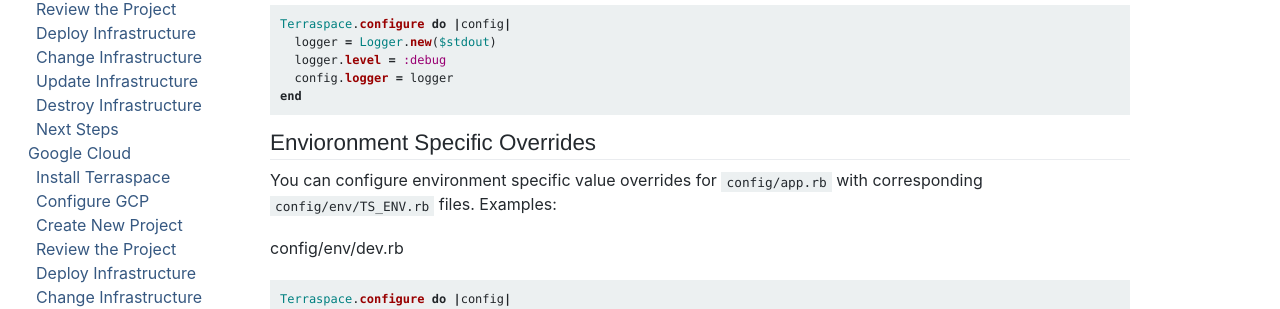
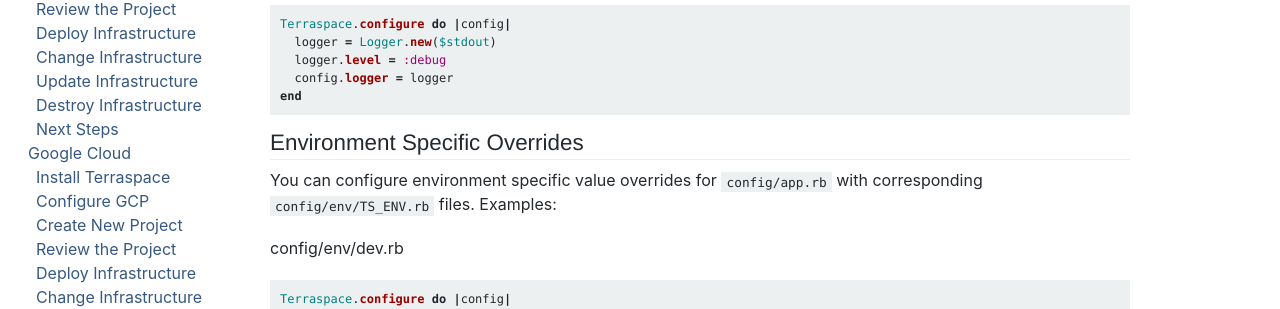
Before and after one commit to boltops-tools/terraspace-docs, a Jekyll site: the page built from _docs/config/app.md, in a window 1280 px wide and 900 px high, scrolled down 341 px. Shown: the part 130-439 px from the top of the window. Built offline with Jekyll 4.4.1, drawn with Linux system fonts in a browser that asks for light colours; a script that is not in the unit is left out.

Commit message:
Update app.md

````diff
--- a/_docs/config/app.md
+++ b/_docs/config/app.md
@@ -25,7 +25,7 @@
 end
 ```
 
-## Envioronment Specific Overrides
+## Environment Specific Overrides
 
 You can configure environment specific value overrides for `config/app.rb` with corresponding `config/env/TS_ENV.rb` files. Examples:
 
````
